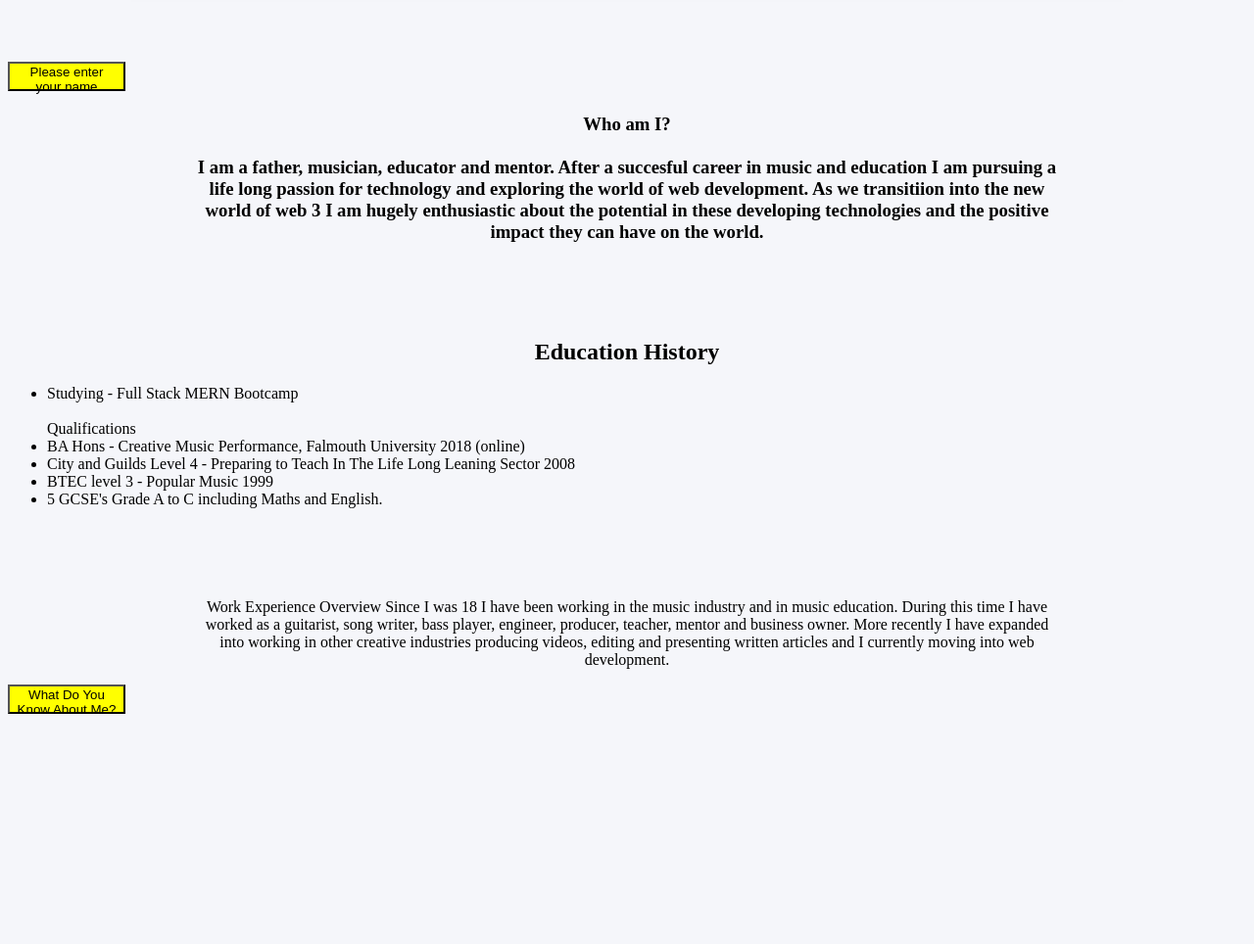
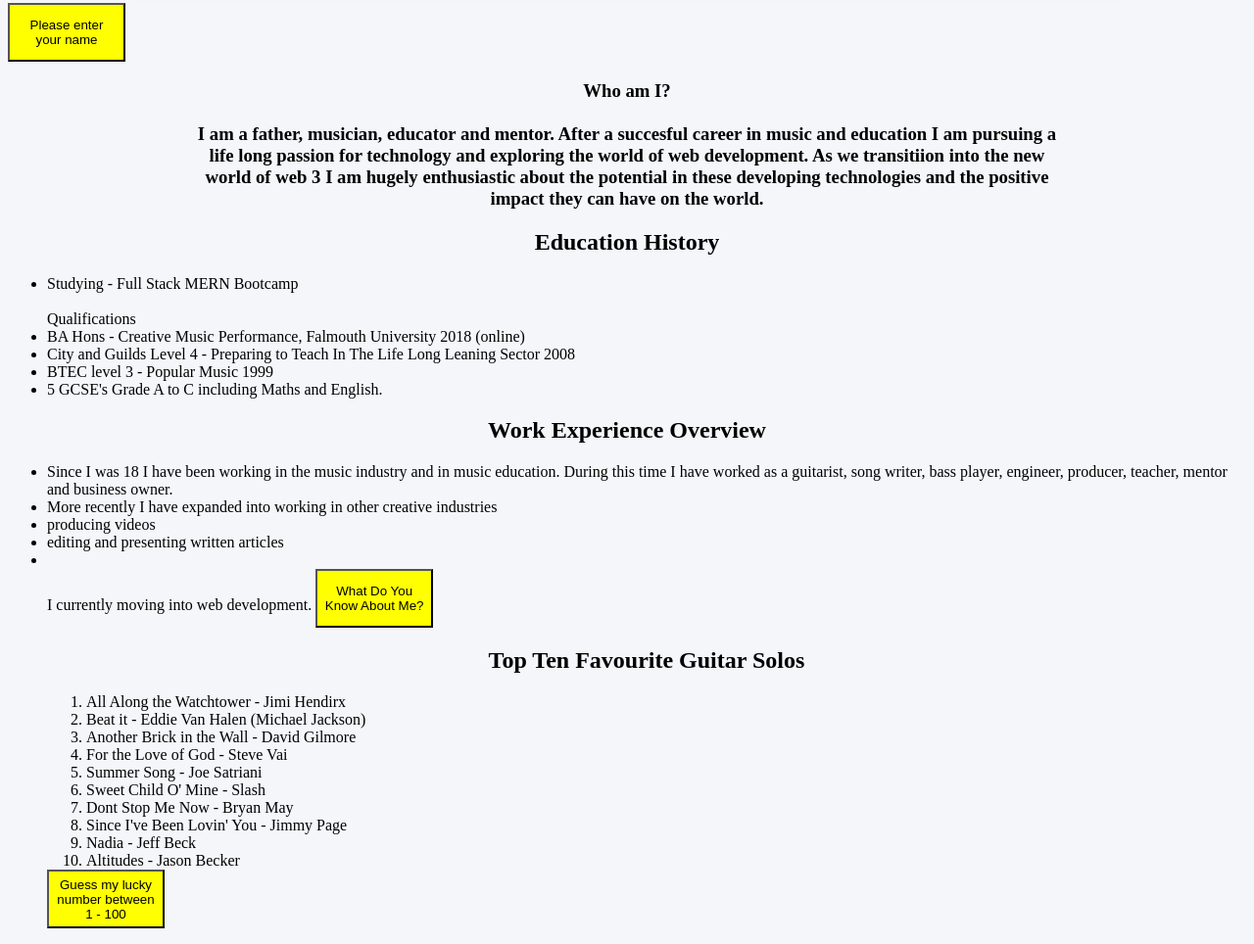
Before and after one commit to jack8120/About-Me, a plain HTML site: page index.html in a window 1280 px wide. Shown: the part 752-1716 px from the top of the page at 98% size. Before the commit the page ends 1493 px from the top, so only its background shows below. Drawn offline with Linux system fonts and the light colour scheme.

Commit message:
lab 03 iterations - new ol 'solos' more complex functions using prompts, alerts and loops.

```diff
--- a/css/style.css
+++ b/css/style.css
@@ -54,7 +54,7 @@ h2 {
 
     background-color: yellow;
     width: 120px;
-    height: 30px;
+    height: 60px;
     margin-left: auto;
     margin-right: auto;
 
--- a/index.html
+++ b/index.html
@@ -13,7 +13,7 @@
 
 <img id="mainpic" src="img/hero.jpg"/>
 
-<div></div>
+
 
 <button class="butn" onclick="clicked()">Please enter your name</button>
 
@@ -28,9 +28,7 @@
 
 
 </h3>
-<div>
 
-</div>
 <h2> Education History</h2>
    <p id="edu">
     <ul>
@@ -46,19 +44,44 @@
     </ul>
 </p>
 
-<div></div>
-<p class="work"> Work Experience Overview
 
-    Since I was 18 I have been working in the music industry and in music education.
+<h2>Work Experience Overview</h2>
+
+   <ul>
+       <li>Since I was 18 I have been working in the music industry and in music education.
     During this time I have worked as a guitarist, song writer, bass player, engineer,
-    producer, teacher, mentor and business owner. More recently I have expanded into
-    working in other creative industries producing videos, editing and presenting
-    written articles and I currently moving into web development.
+    producer, teacher, mentor and business owner.</li>
 
-</p>
+    <li>More recently I have expanded into
+    working in other creative industries </li>
+
+    <li>producing videos</li>
+    <li> editing and presenting written articles</li>
+    <li></li> I currently moving into web development.
+   </ol>
 
 
 <button class="butn" onclick="clickez()">What Do You Know About Me?</button>
+
+<h2>Top Ten Favourite Guitar Solos</h2>
+
+   <ol>
+       <li>All Along the Watchtower - Jimi Hendirx</li>
+       <li>Beat it - Eddie Van Halen (Michael Jackson)</li>
+       <li>Another Brick in the Wall - David Gilmore</li>
+       <li>For the Love of God - Steve Vai</li>
+       <li>Summer Song - Joe Satriani</li>
+       <li>Sweet Child O' Mine - Slash</li>
+       <li>Dont Stop Me Now - Bryan May</li>
+       <li>Since I've Been Lovin' You - Jimmy Page</li>
+       <li>Nadia - Jeff Beck</li>
+       <li>Altitudes - Jason Becker</li>
+   </ol>
+
+
+   <button class="butn" onclick="sixth()">Guess my lucky number between<br/> 1 - 100</button>
+
+   <p id="favnum" ></p>
 
     <script src="js/app.js">  </script>
 </body>
--- a/js/app.js
+++ b/js/app.js
@@ -62,3 +62,27 @@ function clicked() {
       console.log(MUSIC + GUITAR + INSTRUMENT + BUY);
 
     }
+
+    function sixth() {
+
+        for(let i = 0; i<4; i++){
+
+        let favnum = prompt("Enter a number between 1-100");
+        let favnumguess = parseInt(favnum);
+        let answer = 67;
+
+           if(favnumguess === answer){
+            alert("WINNER !!");
+           }
+
+           else if(favnumguess > answer){
+            alert("Too High !");
+           }
+
+           else{
+           alert("Too Low !");}
+
+           document.getElementById("favnum").innerHTML = "My lucky number = " + answer;
+        }
+
+        }
```
